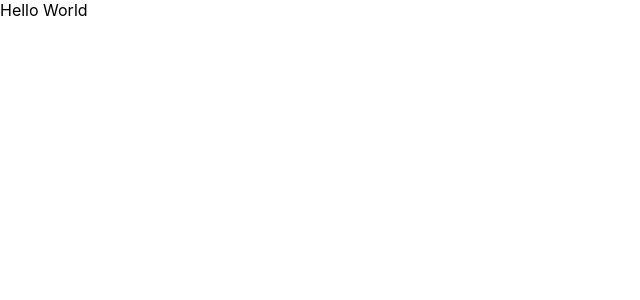
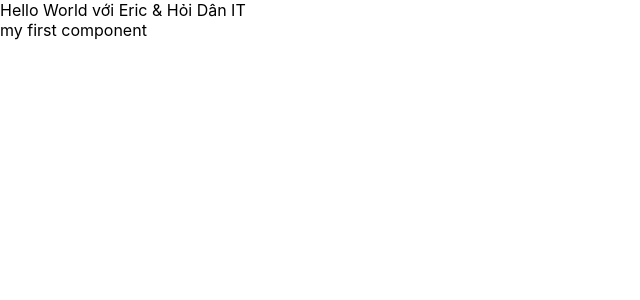
Before and after one commit to tamnhu-github/Udemy_React, a React (Create React App) app: page / in a window 1280 px wide. Shown: the top 300 px of the page, without its empty margins (0-640 px from the left). Built offline with nearby package versions, Linux system fonts and the light colour scheme.

Commit message:
video 16

```diff
--- a/src/App.js
+++ b/src/App.js
@@ -2,13 +2,15 @@ import logo from './logo.svg';
 import './App.css';
 import { useDispatch, useSelector } from 'react-redux';
 import { increaseCounter, decreaseCounter } from './redux/action/counterAction';
+import MyComponent from './components/MyComponent';
 const App = () => {
   const count = useSelector(state => state.counter.count);
   const dispatch = useDispatch();
 
   return (
     <div>
-      Hello World
+      Hello World với Eric &amp; Hỏi Dân IT
+      <MyComponent></MyComponent>
     </div>
     // <div className="App">
     //   <header className="App-header">
--- /dev/null
+++ b/src/components/MyComponent.js
@@ -0,0 +1,11 @@
+//class component
+//function component
+import React from "react";
+class MyComponent extends React.Component {
+    render() {
+        return (
+            <div>my first component</div>
+        );
+    }
+}
+export default MyComponent;
```
